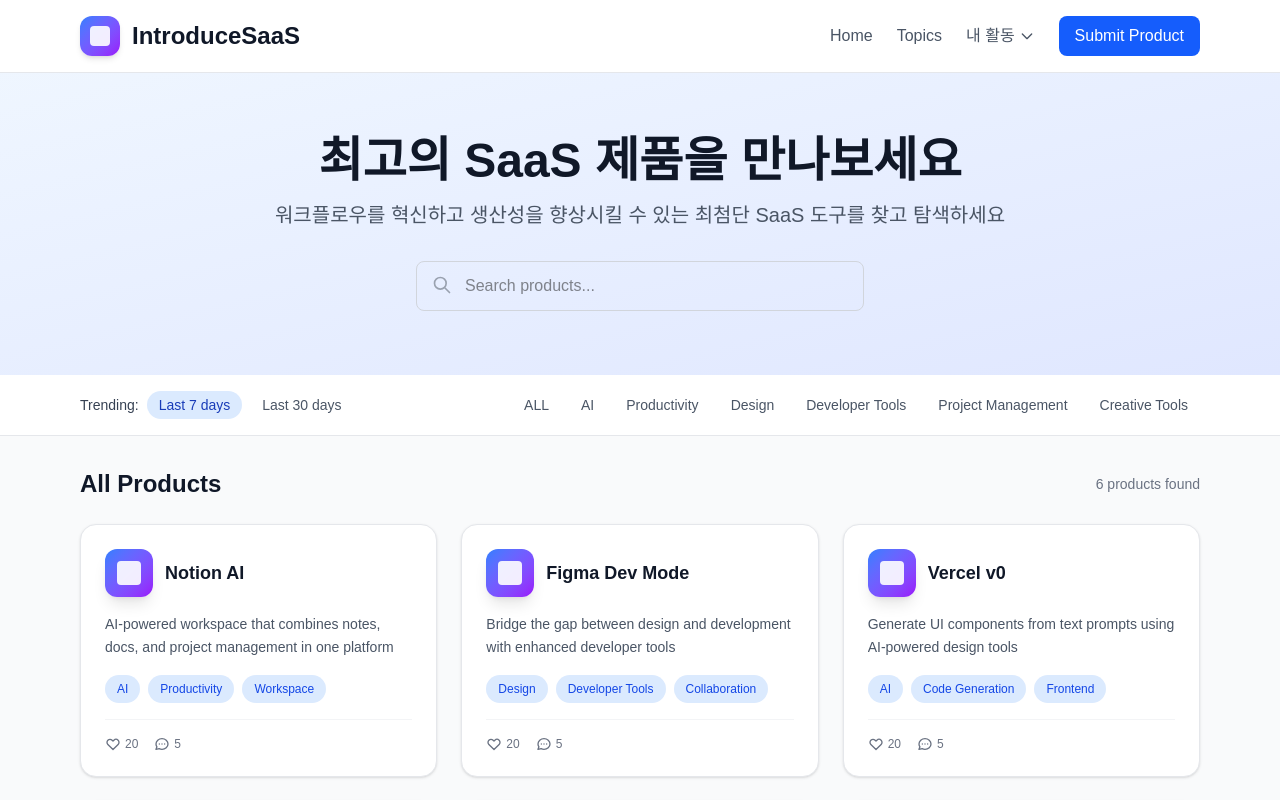
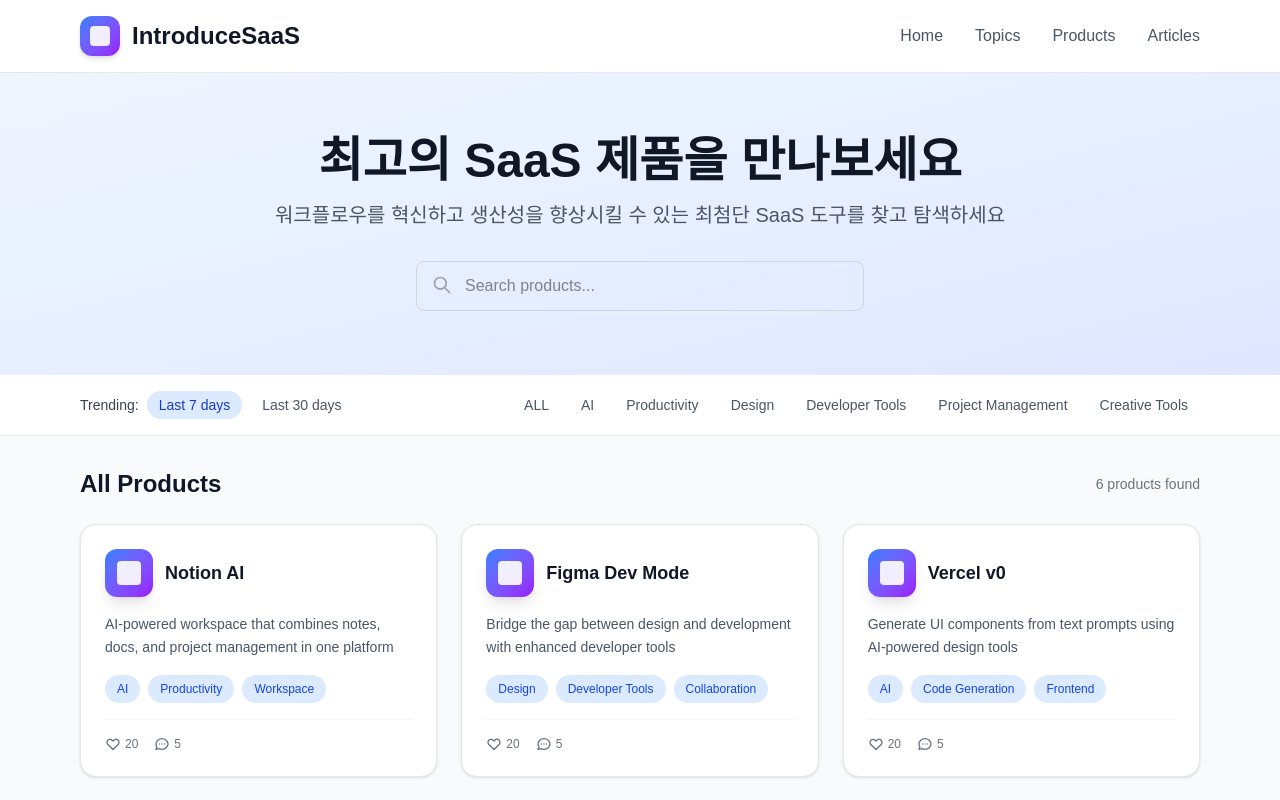
Before and after one commit to millwheel/saas-introduce-front, a Next.js app: page / in a window 1280 px wide. Shown: the top 800 px of the page. Built offline with nearby package versions, Linux system fonts and the light colour scheme.

Commit message:
feat: gnb 수정

```diff
--- a/src/app/layout.tsx
+++ b/src/app/layout.tsx
@@ -44,7 +44,7 @@ export default function RootLayout({
                         </Link>
 
                         {/* Navigation */}
-                        <nav className="hidden md:flex items-center space-x-6">
+                        <nav className="hidden md:flex items-center space-x-8">
                             {/* Home Link */}
                             <Link href="/" className="text-gray-600 hover:text-gray-900 transition-colors">
                                 Home
@@ -55,36 +55,16 @@ export default function RootLayout({
                                 Topics
                             </Link>
 
-                            {/* User Menu Dropdown */}
-                            <div className="relative group">
-                                <button className="flex items-center text-gray-600 hover:text-gray-900 transition-colors">
-                                    내 활동
-                                    <svg className="ml-1 h-4 w-4" fill="none" viewBox="0 0 24 24" stroke="currentColor">
-                                        <path strokeLinecap="round" strokeLinejoin="round" strokeWidth={2} d="M19 9l-7 7-7-7" />
-                                    </svg>
-                                </button>
+                            {/* Products Link */}
+                            <Link href="/products" className="text-gray-600 hover:text-gray-900 transition-colors">
+                                Products
+                            </Link>
 
-                                {/* User Dropdown Menu */}
-                                <div className="absolute top-full right-0 mt-2 w-40 bg-white border border-gray-200 rounded-lg shadow-lg opacity-0 invisible group-hover:opacity-100 group-hover:visible transition-all duration-200 z-50">
-                                    <div className="py-2">
-                                        <a href="#" className="block px-4 py-2 text-sm text-gray-700 hover:bg-gray-100 hover:text-gray-900">
-                                            내 반응
-                                        </a>
-                                        <a href="#" className="block px-4 py-2 text-sm text-gray-700 hover:bg-gray-100 hover:text-gray-900">
-                                            회원 정보
-                                        </a>
-                                        <hr className="my-1 border-gray-200" />
-                                        <a href="#" className="block px-4 py-2 text-sm text-gray-700 hover:bg-gray-100 hover:text-gray-900">
-                                            로그아웃
-                                        </a>
-                                    </div>
-                                </div>
-                            </div>
+                            {/* Article Link */}
+                            <Link href="/articles" className="text-gray-600 hover:text-gray-900 transition-colors">
+                                Articles
+                            </Link>
 
-                            {/* Submit Product Button */}
-                            <button className="bg-blue-600 text-white px-4 py-2 rounded-lg hover:bg-blue-700 transition-colors">
-                                Submit Product
-                            </button>
                         </nav>
 
                         {/* Mobile Menu Button */}
```
